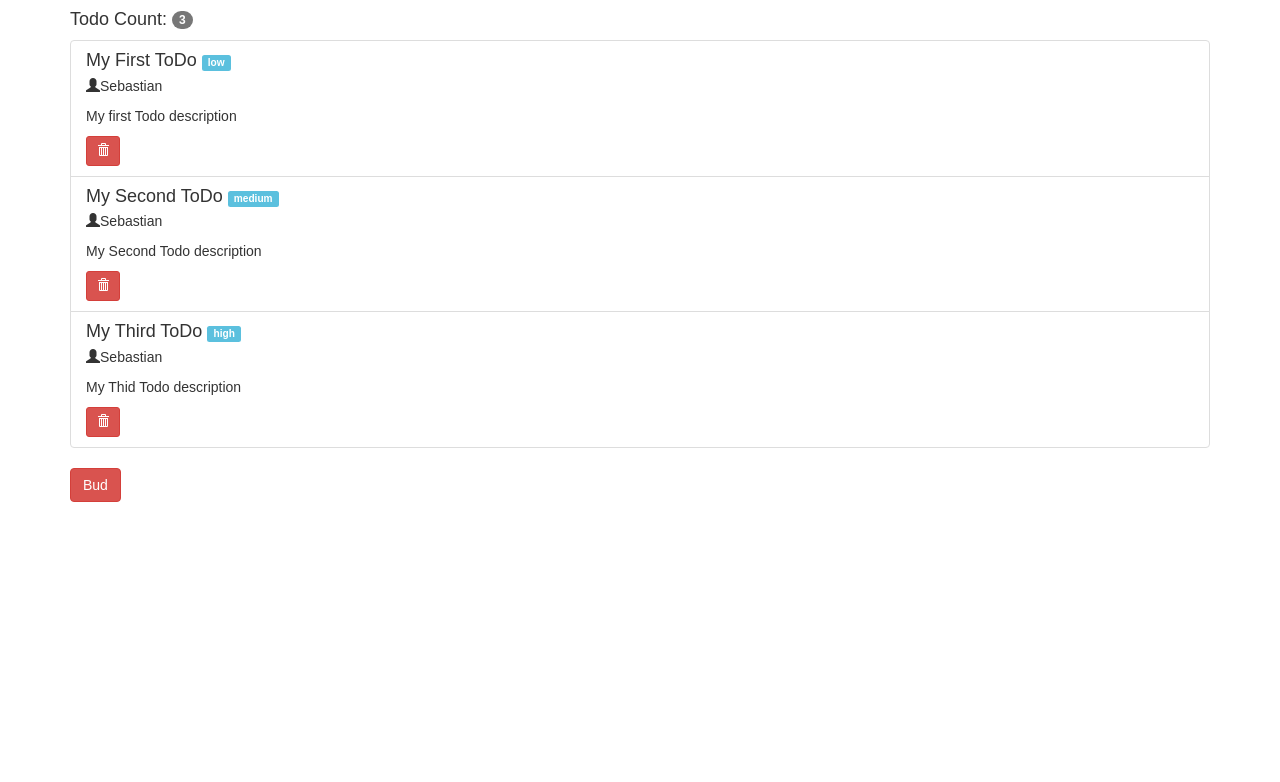
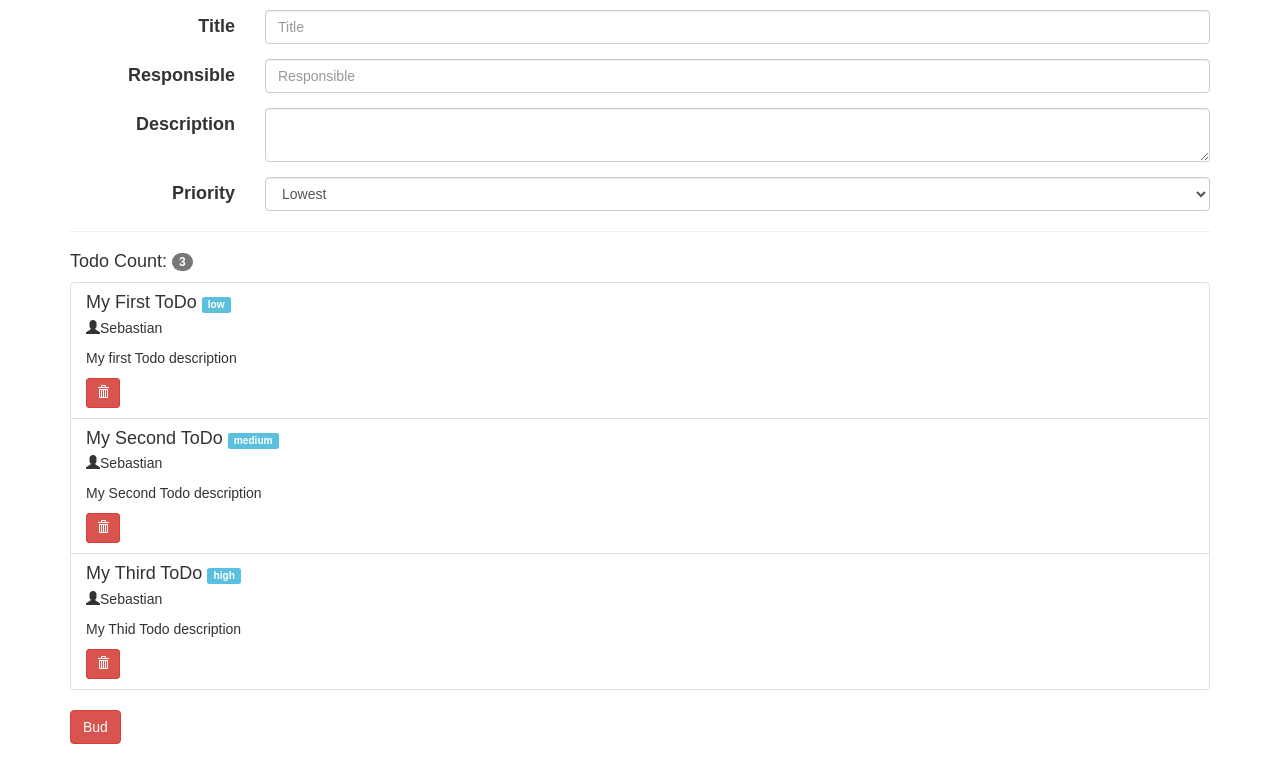
Before and after one commit to rimeister/learning-react-js, a React (Create React App) app in the folder react-development-starter-guide-tutorial/: page / in a window 1280 px wide. Shown: the top 782 px of the page. Built offline with nearby package versions, Linux system fonts and the light colour scheme.

Commit message:
Adding form to top of app so they can add new toDos. Form exists, but doesn't do anything yet

```diff
--- a/react-development-starter-guide-tutorial/src/App.js
+++ b/react-development-starter-guide-tutorial/src/App.js
@@ -48,6 +48,8 @@
   render() {
     return (
       <div className="container">
+        <TodoInput></TodoInput>
+        <hr/>
         <h4>Todo Count: <span className="badge">{this.state.todos.length}</span></h4>
         <ul className="list-group">
           {this.state.todos.map((todo, index) =>
@@ -66,5 +68,84 @@
 
 }
 
+class TodoInput extends Component {
+
+  constructor(props) {
+    super(props);
+
+    this.state = {
+      todoTitle: '',
+      todoResponsible: '',
+      todoDescription: '',
+      todoPriority: 'Lowest'
+    }
+
+  }
+
+  render() {
+    return (
+      <div>
+      <h4>
+        <form className="form-horizontal" onSubmit={this.handleSubmit}>
+          <div className="form-group">
+            <label htmlFor="inputToDoTitle" className="col-sm-2 control-label">Title</label>
+            <div className="col-sm-10">
+              <input  name="todoTitle"
+                      type="text"
+                      className="form-control"
+                      id="inputToDoTitle"
+                      value={this.state.todoTitle}
+                      onChange={this.handleInputChange}
+                      placeholder="Title">
+              </input>
+            </div>
+          </div>
+          <div className="form-group">
+            <label htmlFor="inputToDoResponsible" className="col-sm-2 control-label">Responsible</label>
+            <div className="col-sm-10">
+              <input  name="todoResponsible"
+                      type="text"
+                      className="form-control"
+                      id="inputToDoResponsible"
+                      value={this.state.todoResponsible}
+                      onChange={this.handleInputChange}
+                      placeholder="Responsible">
+                </input>
+            </div>
+          </div>
+          <div className="form-group">
+            <label htmlFor="inputToDoDesc" className="col-sm-2 control-label">Description</label>
+            <div className="col-sm-10">
+              <textarea  name="todoDescription"
+                      className="form-control"
+                      id="inputToDoDesc"
+                      value={this.state.todoDescription}
+                      onChange={this.handleInputChange}>
+              </textarea>
+            </div>
+          </div>
+          <div className="form-group">
+            <label htmlFor="inputToDoPriority" className="col-sm-2 control-label">Priority</label>
+            <div className="col-sm-10">
+              <select   name="todoPriority"
+                        className="form-control"
+                        id="inputToDoPriority"
+                        value={this.state.todoPriority}
+                        onChange={this.handleInputChange}>
+                <option>Lowest</option>
+                <option>Low</option>
+                <option>Medium</option>
+                <option>High</option>
+                <option>Highest</option>
+              </select>
+            </div>
+          </div>
+        </form>
+      </h4>
+      </div>
+    );
+  }
+
+}
 
 export default App;
```
